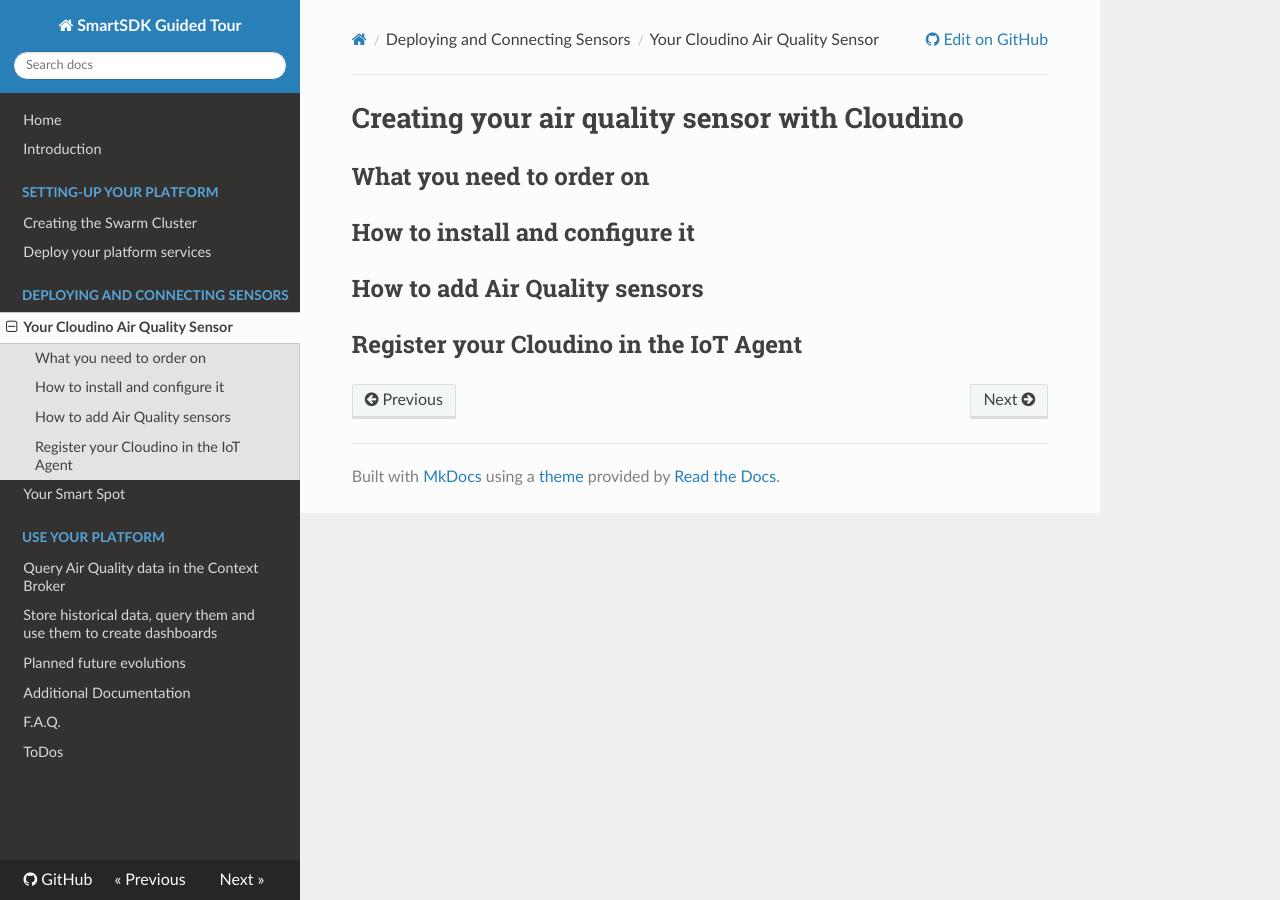
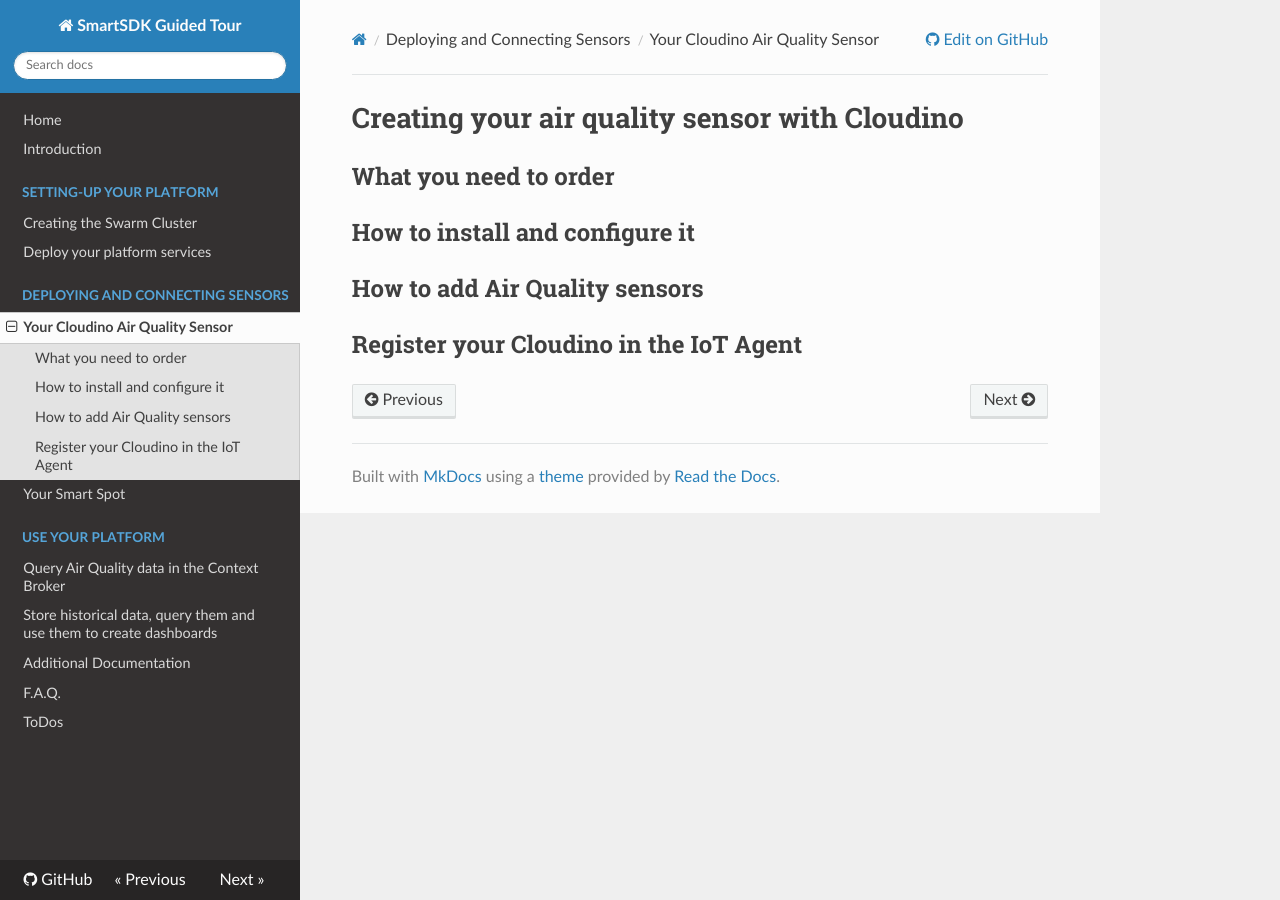
Before and after one commit to smartsdk/guided-tour, an MkDocs documentation site: the page built from docs/sensors/cloudino.md, in a window 1280 px wide. Built offline with MkDocs 1.6.1, drawn with Linux system fonts in a browser that asks for light colours; nearby versions of some CDN libraries; comment, search, counter and statistics services are not loaded; old or Windows-style settings are respelled for this version of MkDocs.

Commit message:
fixes
* removed future.md file
* small fixes to the text

```diff
--- a/docs/sensors/cloudino.md
+++ b/docs/sensors/cloudino.md
@@ -1,6 +1,6 @@
 # Creating your air quality sensor with Cloudino
 
-## What you need to order on
+## What you need to order
 
 ## How to install and configure it
 
--- a/mkdocs.yml
+++ b/mkdocs.yml
@@ -16,7 +16,6 @@ pages:
     - Use your platform:
         - 'Query Air Quality data in the Context Broker': 'services/contextbroker.md'
         - 'Store historical data, query them and use them to create dashboards': 'services/quantumleap.md'
-    - 'Planned future evolutions': 'future.md'
     - 'Additional Documentation': 'references.md'
     - 'F.A.Q.': 'faq.md'
     - 'ToDos': 'todos.md'
```
Also changed, not shown: docs/services/quantumleap.md (+1 -1 lines).
